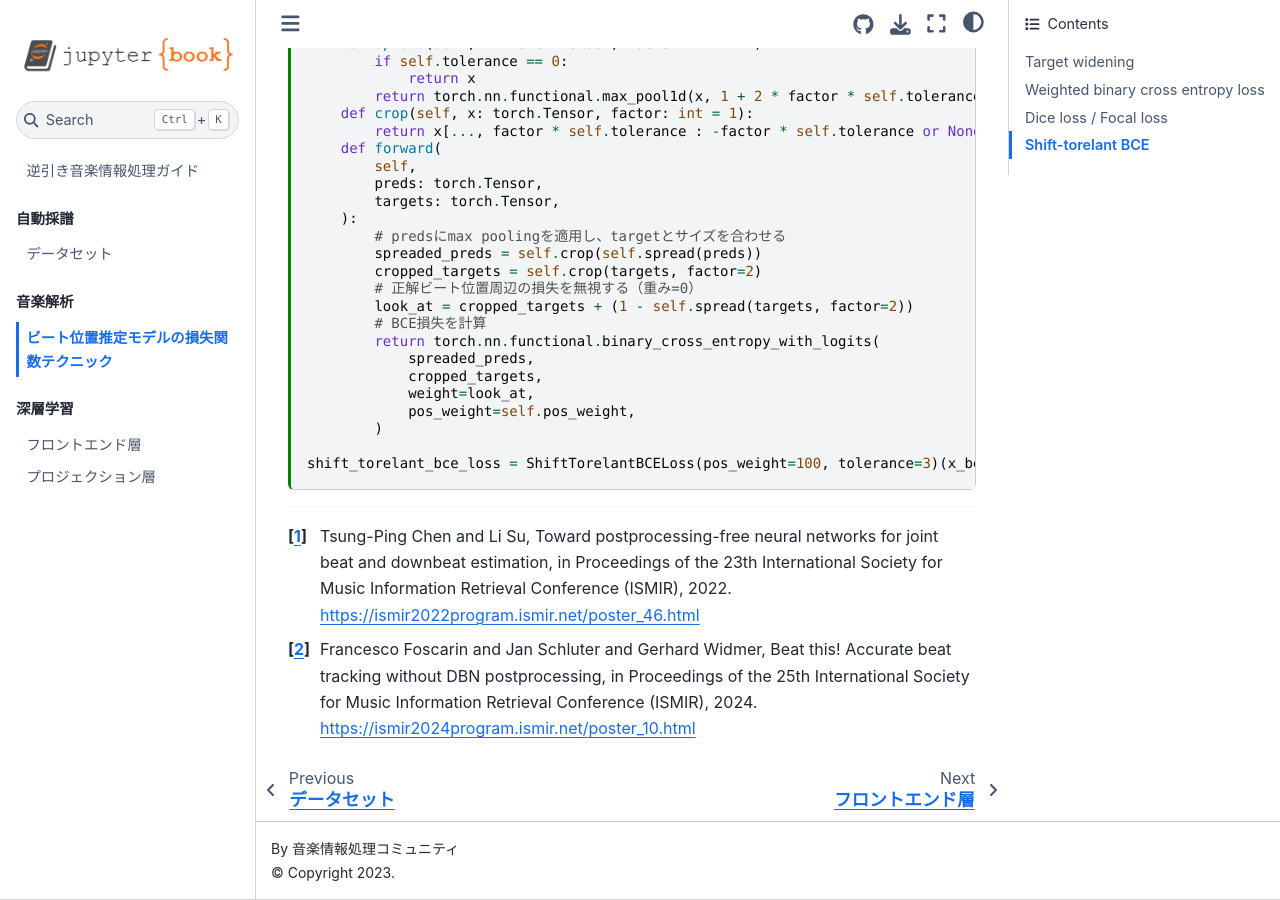
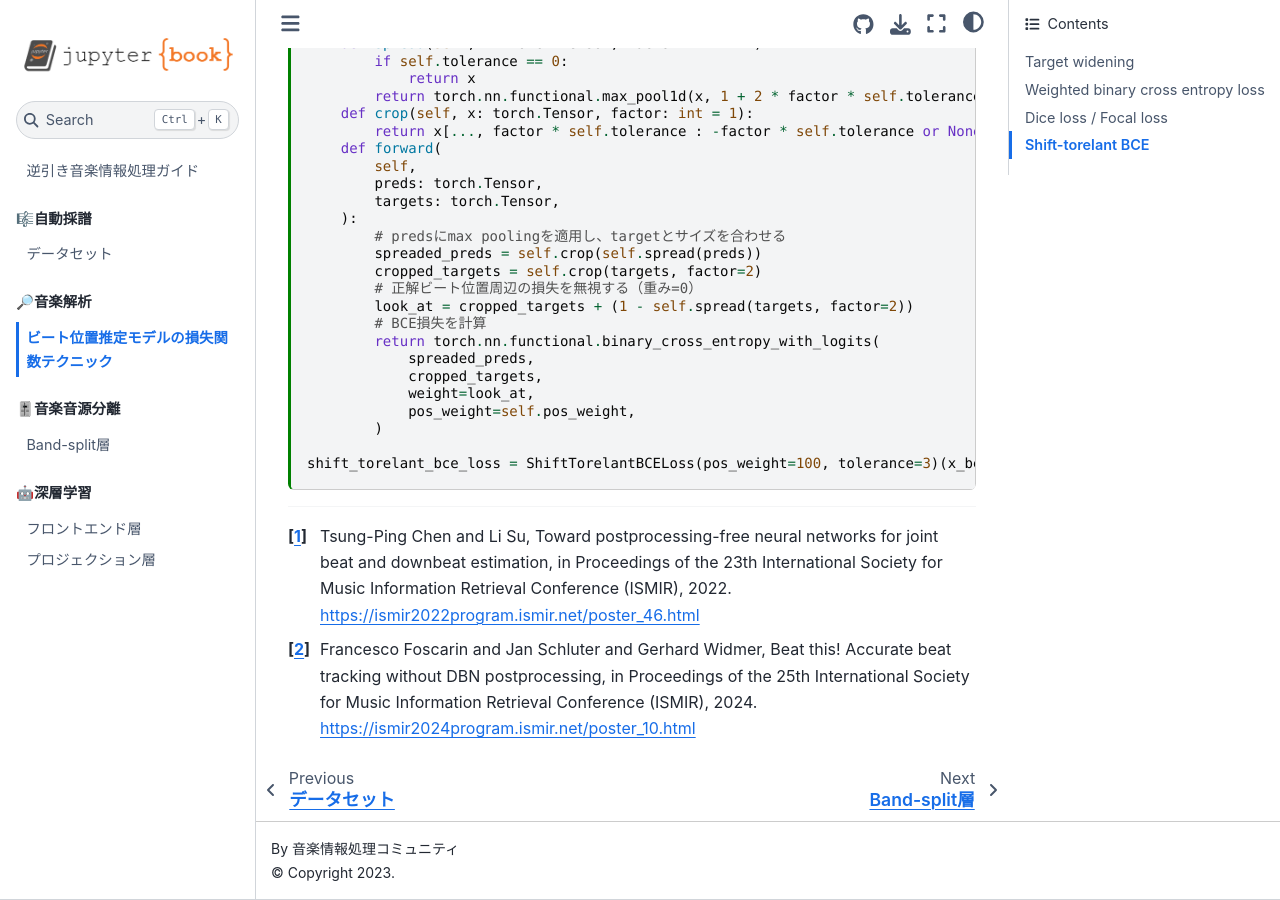
Before and after one commit to ja-MIC/Japanese-MIR-Book, a Jupyter Book: the page built from book/music_analysis/beat_tracking_losses.ipynb, in a window 1280 px wide and 900 px high, scrolled down 2969 px. Built offline with Jupyter Book 1.0.4 settings and Sphinx 7.4.7 and the Sphinx Book theme 1.1.4, drawn with Linux system fonts in a browser that asks for light colours; pages that are not in the unit, such as notebooks, are missing from menus; some of the changed lines change nothing that is shown.

Commit message:
Add band-split section

```diff
--- a/book/_toc.yml
+++ b/book/_toc.yml
@@ -4,10 +4,10 @@
 format: jb-book
 root: intro
 parts:
-  - caption: '信号処理'
+  - caption: '🔊信号処理'
     chapters:
       - file: signal_processing/xxgrams
-  - caption: '自動採譜'
+  - caption: '🎼自動採譜'
     chapters:
       - file: automatic_transcription/score_formulations
       - file: automatic_transcription/datasets
@@ -15,18 +15,18 @@ parts:
       #- file: automatic_transcription/generative_modeling
       #- file: automatic_transcription/evaluation
       #- file: automatic_transcription/post_processing
-  - caption: '音楽解析'
+  - caption: '🔎音楽解析'
     chapters:
       - file: music_analysis/beat_tracking_losses
-  #- caption: '音楽音源分離'
-  #  chapters:
+  - caption: '🎚️音楽音源分離'
+    chapters:
       #- file: music_source_separation/unet
       #- file: music_source_separation/datasets
       #- file: music_source_separation/mask_or_generate
       #- file: music_source_separation/sdr_pitfalls
-      #- file: music_source_separation/band_split
+      - file: music_source_separation/band_split
       #- file: music_source_separation/beyond_4_sources
-  - caption: '深層学習'
+  - caption: '🤖深層学習'
     chapters:
       - file: deep_learning/front_ends
       - file: deep_learning/projections
```
Also changed, not shown: book/music_source_separation/band_split.ipynb (added).
